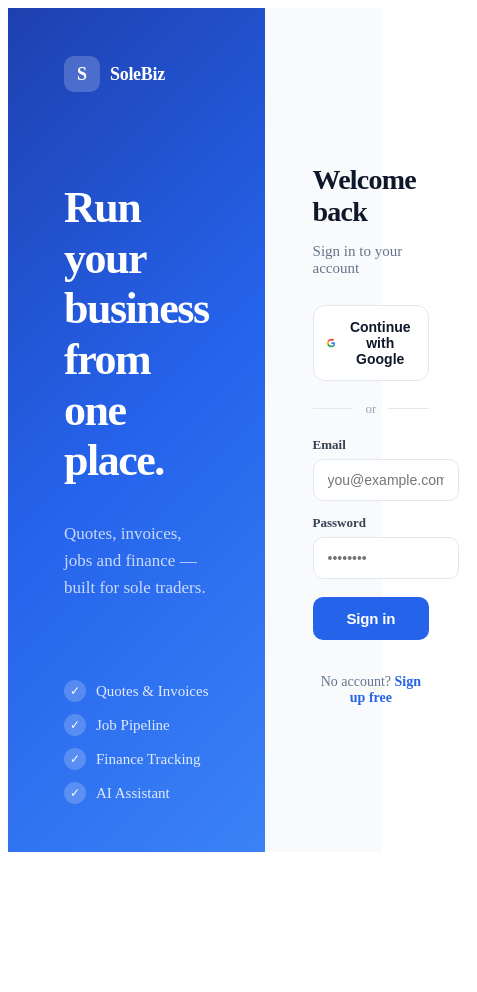
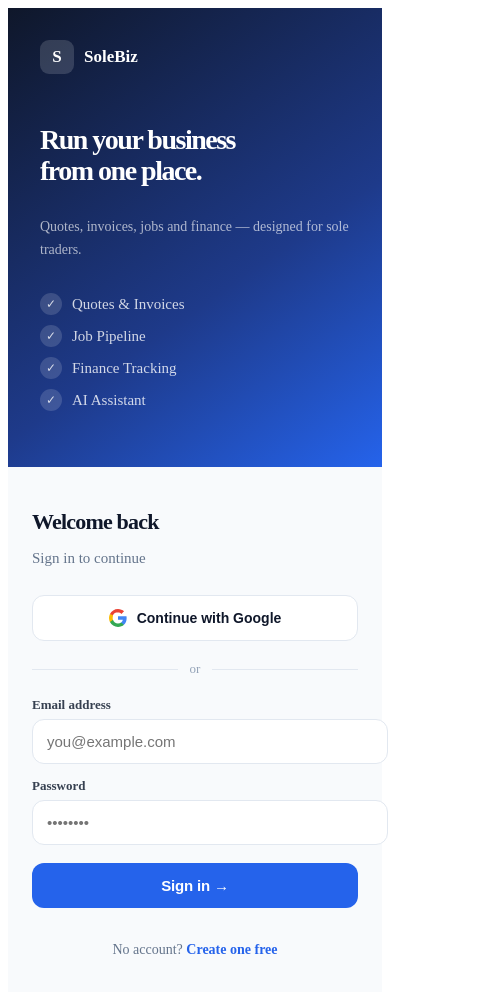
Before and after one commit to mondeklerkuk/solebiz, a React (Vite) app: page / in a window 390 px wide. Shown: the top 992 px of the page, 477 px wide, since content can reach past the window. Before the commit the page ends 860 px from the top, so only its background shows below. Built offline with nearby package versions, Linux system fonts and the light colour scheme.

Commit message:
Plus Jakarta Sans font + mobile responsive

```diff
--- a/index.html
+++ b/index.html
@@ -7,7 +7,7 @@
     <title>SoleBiz</title>
     <link rel="preconnect" href="https://fonts.googleapis.com">
     <link rel="preconnect" href="https://fonts.gstatic.com" crossorigin>
-    <link href="https://fonts.googleapis.com/css2?family=Inter:wght@300;400;500;600;700;800;900&display=swap" rel="stylesheet">
+    <link href="https://fonts.googleapis.com/css2?family=Plus+Jakarta+Sans:wght@400;500;600;700;800&display=swap" rel="stylesheet">
   </head>
   <body>
     <div id="root"></div>
--- a/src/index.css
+++ b/src/index.css
@@ -1,9 +1,9 @@
-@import url('https://fonts.googleapis.com/css2?family=Inter:wght@400;500;600;700;800;900&display=swap');
+@import url('https://fonts.googleapis.com/css2?family=Plus+Jakarta+Sans:wght@400;500;600;700;800&display=swap');
 
 *, *::before, *::after { box-sizing: border-box; margin: 0; padding: 0; }
 
 :root {
-  --font: 'Inter', ui-sans-serif, system-ui, sans-serif;
+  --font: 'Plus Jakarta Sans', ui-sans-serif, system-ui, sans-serif;
   --blue: #2563EB;
   --blue-light: #EFF6FF;
   --green: #10B981;
@@ -16,31 +16,58 @@
   --text-1: #0F172A;
   --text-2: #475569;
   --text-3: #94A3B8;
-  --radius: 14px;
-  --shadow: 0 1px 3px rgba(0,0,0,0.06), 0 1px 2px rgba(0,0,0,0.04);
-  --shadow-md: 0 4px 16px rgba(0,0,0,0.08);
+  --sidebar-w: 232px;
 }
 
 html { font-size: 14px; }
 
 body {
   font-family: var(--font);
-  font-feature-settings: 'cv02','cv03','cv04','cv11';
   background: var(--bg);
   color: var(--text-1);
   -webkit-font-smoothing: antialiased;
   -moz-osx-font-smoothing: grayscale;
-  letter-spacing: -0.01em;
 }
 
-input, textarea, select, button {
-  font-family: var(--font);
-  font-feature-settings: 'cv02','cv03','cv04','cv11';
-  -webkit-font-smoothing: antialiased;
-  letter-spacing: -0.01em;
-}
-
+input, textarea, select, button { font-family: var(--font); -webkit-font-smoothing: antialiased; }
 input:focus, textarea:focus, select:focus { outline: none; }
 button { cursor: pointer; }
 
-h1, h2, h3 { letter-spacing: -0.03em; }
+/* Mobile nav toggle */
+.mobile-menu-btn {
+  display: none;
+  position: fixed;
+  top: 14px;
+  left: 14px;
+  z-index: 200;
+  width: 40px;
+  height: 40px;
+  border-radius: 10px;
+  background: #0F172A;
+  border: none;
+  color: white;
+  font-size: 18px;
+  align-items: center;
+  justify-content: center;
+  cursor: pointer;
+}
+
+@media (max-width: 768px) {
+  .mobile-menu-btn { display: flex; }
+  .sidebar-overlay {
+    position: fixed;
+    inset: 0;
+    background: rgba(0,0,0,0.5);
+    z-index: 150;
+  }
+  .sidebar {
+    position: fixed !important;
+    left: -240px !important;
+    top: 0;
+    height: 100vh;
+    z-index: 160;
+    transition: left 0.25s ease;
+  }
+  .sidebar.open { left: 0 !important; }
+  .main-content { padding-top: 60px !important; }
+}
--- a/src/pages/Dashboard.tsx
+++ b/src/pages/Dashboard.tsx
@@ -3,10 +3,10 @@ import { useAuth } from '../context/AuthContext';
 type Page = 'dashboard' | 'jobs' | 'quotes' | 'finance' | 'settings';
 
 const STATS = [
-  { label: 'Active Jobs', value: '—', change: '', color: '#2563EB', bg: '#EFF6FF' },
-  { label: 'Open Quotes', value: '—', change: '', color: '#10B981', bg: '#ECFDF5' },
-  { label: 'Revenue This Month', value: '£—', change: '', color: '#8B5CF6', bg: '#F5F3FF' },
-  { label: 'Outstanding', value: '£—', change: '', color: '#F59E0B', bg: '#FFFBEB' },
+  { label: 'Active Jobs', value: '—', color: '#2563EB', bg: '#EFF6FF' },
+  { label: 'Open Quotes', value: '—', color: '#10B981', bg: '#ECFDF5' },
+  { label: 'Revenue', value: '£—', color: '#8B5CF6', bg: '#F5F3FF' },
+  { label: 'Outstanding', value: '£—', color: '#F59E0B', bg: '#FFFBEB' },
 ];
 
 const MODULES = [
@@ -24,46 +24,40 @@ export default function Dashboard({ onNavigate }: { onNavigate: (p: Page) => voi
 
   return (
     <div style={s.page}>
-      {/* Top bar */}
       <div style={s.topBar}>
         <div>
           <p style={s.greeting}>{greeting} 👋</p>
           <h1 style={s.heading}>{biz}</h1>
         </div>
-        <div style={s.dateBadge}>{new Date().toLocaleDateString('en-GB', { weekday: 'long', day: 'numeric', month: 'long' })}</div>
+        <div style={s.dateBadge}>{new Date().toLocaleDateString('en-GB', { weekday: 'short', day: 'numeric', month: 'short' })}</div>
       </div>
 
-      {/* Stats row */}
       <div style={s.statsGrid}>
         {STATS.map(stat => (
           <div key={stat.label} style={s.statCard}>
-            <div style={{ ...s.statIcon, background: stat.bg }}>
-              <div style={{ width: 10, height: 10, borderRadius: 5, background: stat.color }} />
-            </div>
+            <div style={{ ...s.statDot, background: stat.color }} />
             <div style={s.statValue}>{stat.value}</div>
             <div style={s.statLabel}>{stat.label}</div>
           </div>
         ))}
       </div>
 
-      {/* Modules */}
       <div style={s.sectionHeader}>
         <h2 style={s.sectionTitle}>Modules</h2>
-        <span style={s.sectionSub}>Click to open</span>
       </div>
       <div style={s.modulesGrid}>
         {MODULES.map(m => (
-          <div key={m.label} style={{ ...s.moduleCard, ...(m.ready ? {} : s.moduleDisabled) }} onClick={() => m.ready && onNavigate(m.page)}>
-            <div style={{ ...s.moduleIconWrap, background: `${m.color}12`, border: `1px solid ${m.color}20` }}>
-              <span style={{ fontSize: 24 }}>{m.icon}</span>
+          <div key={m.label} style={{ ...s.moduleCard, ...(!m.ready ? s.moduleDisabled : {}) }} onClick={() => m.ready && onNavigate(m.page)}>
+            <div style={{ ...s.moduleIconWrap, background: `${m.color}12` }}>
+              <span style={{ fontSize: 22 }}>{m.icon}</span>
             </div>
             <div style={s.moduleInfo}>
               <div style={s.moduleLabel}>{m.label}</div>
               <div style={s.moduleDesc}>{m.desc}</div>
             </div>
-            <div style={{ ...s.moduleBadge, ...(m.ready ? { background: '#ECFDF5', color: '#059669' } : { background: '#F1F5F9', color: '#94A3B8' }) }}>
+            <span style={{ ...s.badge, ...(m.ready ? { background: '#ECFDF5', color: '#059669' } : { background: '#F1F5F9', color: '#94A3B8' }) }}>
               {m.ready ? '● Live' : 'Soon'}
-            </div>
+            </span>
           </div>
         ))}
       </div>
@@ -72,25 +66,24 @@ export default function Dashboard({ onNavigate }: { onNavigate: (p: Page) => voi
 }
 
 const s: Record<string, React.CSSProperties> = {
-  page: { padding: '36px 40px', maxWidth: 960, margin: '0 auto' },
-  topBar: { display: 'flex', justifyContent: 'space-between', alignItems: 'flex-start', marginBottom: 32 },
-  greeting: { fontSize: 13, fontWeight: 500, color: '#94A3B8', marginBottom: 4, letterSpacing: '0.02em', textTransform: 'uppercase' },
-  heading: { fontSize: 30, fontWeight: 800, color: '#0F172A', letterSpacing: '-1px' },
-  dateBadge: { fontSize: 13, fontWeight: 500, color: '#64748B', background: '#fff', border: '1px solid #E2E8F0', borderRadius: 8, padding: '8px 14px' },
-  statsGrid: { display: 'grid', gridTemplateColumns: 'repeat(4, 1fr)', gap: 16, marginBottom: 40 },
-  statCard: { background: '#fff', borderRadius: 16, padding: '22px 20px', border: '1px solid #F1F5F9', boxShadow: '0 1px 3px rgba(0,0,0,0.04)' },
-  statIcon: { width: 36, height: 36, borderRadius: 10, display: 'flex', alignItems: 'center', justifyContent: 'center', marginBottom: 16 },
-  statValue: { fontSize: 28, fontWeight: 800, color: '#0F172A', letterSpacing: '-1px', marginBottom: 4 },
-  statLabel: { fontSize: 13, fontWeight: 500, color: '#94A3B8' },
-  sectionHeader: { display: 'flex', alignItems: 'baseline', gap: 10, marginBottom: 16 },
-  sectionTitle: { fontSize: 18, fontWeight: 700, color: '#0F172A', letterSpacing: '-0.5px' },
-  sectionSub: { fontSize: 13, color: '#94A3B8' },
-  modulesGrid: { display: 'grid', gridTemplateColumns: '1fr 1fr', gap: 14 },
-  moduleCard: { display: 'flex', alignItems: 'center', gap: 16, background: '#fff', borderRadius: 16, padding: '20px 22px', border: '1px solid #F1F5F9', boxShadow: '0 1px 3px rgba(0,0,0,0.04)', cursor: 'pointer', transition: 'box-shadow 0.15s, transform 0.1s' },
-  moduleDisabled: { opacity: 0.55, cursor: 'default' },
-  moduleIconWrap: { width: 48, height: 48, borderRadius: 14, display: 'flex', alignItems: 'center', justifyContent: 'center', flexShrink: 0 },
-  moduleInfo: { flex: 1 },
+  page: { padding: 'clamp(20px, 4vw, 40px) clamp(16px, 4vw, 40px)', maxWidth: 960, margin: '0 auto' },
+  topBar: { display: 'flex', justifyContent: 'space-between', alignItems: 'flex-start', marginBottom: 28, flexWrap: 'wrap', gap: 12 },
+  greeting: { fontSize: 12, fontWeight: 600, color: '#94A3B8', marginBottom: 4, textTransform: 'uppercase', letterSpacing: '0.06em' },
+  heading: { fontSize: 'clamp(22px, 4vw, 30px)', fontWeight: 800, color: '#0F172A', letterSpacing: '-0.8px' },
+  dateBadge: { fontSize: 13, fontWeight: 600, color: '#64748B', background: '#fff', border: '1px solid #E2E8F0', borderRadius: 8, padding: '7px 14px', whiteSpace: 'nowrap' },
+  statsGrid: { display: 'grid', gridTemplateColumns: 'repeat(auto-fit, minmax(140px, 1fr))', gap: 12, marginBottom: 36 },
+  statCard: { background: '#fff', borderRadius: 16, padding: '20px 18px', border: '1px solid #F1F5F9', boxShadow: '0 1px 3px rgba(0,0,0,0.04)' },
+  statDot: { width: 8, height: 8, borderRadius: 4, marginBottom: 14 },
+  statValue: { fontSize: 'clamp(22px, 4vw, 28px)', fontWeight: 800, color: '#0F172A', letterSpacing: '-1px', marginBottom: 4 },
+  statLabel: { fontSize: 12, fontWeight: 500, color: '#94A3B8' },
+  sectionHeader: { marginBottom: 14 },
+  sectionTitle: { fontSize: 17, fontWeight: 800, color: '#0F172A', letterSpacing: '-0.4px' },
+  modulesGrid: { display: 'grid', gridTemplateColumns: 'repeat(auto-fit, minmax(280px, 1fr))', gap: 12 },
+  moduleCard: { display: 'flex', alignItems: 'center', gap: 14, background: '#fff', borderRadius: 16, padding: '18px 20px', border: '1px solid #F1F5F9', boxShadow: '0 1px 3px rgba(0,0,0,0.04)', cursor: 'pointer' },
+  moduleDisabled: { opacity: 0.5, cursor: 'default' },
+  moduleIconWrap: { width: 44, height: 44, borderRadius: 12, display: 'flex', alignItems: 'center', justifyContent: 'center', flexShrink: 0 },
+  moduleInfo: { flex: 1, minWidth: 0 },
   moduleLabel: { fontSize: 15, fontWeight: 700, color: '#0F172A', letterSpacing: '-0.3px', marginBottom: 2 },
-  moduleDesc: { fontSize: 13, color: '#94A3B8', fontWeight: 500 },
-  moduleBadge: { fontSize: 12, fontWeight: 600, padding: '4px 10px', borderRadius: 20, flexShrink: 0 },
+  moduleDesc: { fontSize: 12, color: '#94A3B8', fontWeight: 500 },
+  badge: { fontSize: 11, fontWeight: 700, padding: '4px 10px', borderRadius: 20, flexShrink: 0, whiteSpace: 'nowrap' },
 };
--- a/src/pages/Login.tsx
+++ b/src/pages/Login.tsx
@@ -19,26 +19,27 @@ export default function Login({ onSwitch }: { onSwitch: () => void }) {
   };
 
   return (
-    <div style={s.bg}>
+    <div style={s.page}>
       <div style={s.left}>
         <div style={s.brand}>
-          <div style={s.brandMark}>S</div>
+          <div style={s.brandIcon}>S</div>
           <span style={s.brandName}>SoleBiz</span>
         </div>
-        <div style={s.hero}>
+        <div style={s.heroWrap}>
           <h1 style={s.heroTitle}>Run your business<br/>from one place.</h1>
-          <p style={s.heroSub}>Quotes, invoices, jobs and finance — built for sole traders.</p>
-        </div>
-        <div style={s.dots}>
-          {['Quotes & Invoices', 'Job Pipeline', 'Finance Tracking', 'AI Assistant'].map(f => (
-            <div key={f} style={s.dot}><span style={s.dotCheck}>✓</span>{f}</div>
-          ))}
+          <p style={s.heroSub}>Quotes, invoices, jobs and finance — designed for sole traders.</p>
+          <div style={s.features}>
+            {['Quotes & Invoices', 'Job Pipeline', 'Finance Tracking', 'AI Assistant'].map(f => (
+              <div key={f} style={s.feature}><span style={s.check}>✓</span>{f}</div>
+            ))}
+          </div>
         </div>
       </div>
+
       <div style={s.right}>
         <div style={s.card}>
           <h2 style={s.title}>Welcome back</h2>
-          <p style={s.subtitle}>Sign in to your account</p>
+          <p style={s.subtitle}>Sign in to continue</p>
 
           <button style={s.googleBtn} onClick={handleGoogle}>
             <svg width="18" height="18" viewBox="0 0 18 18"><path fill="#4285F4" d="M17.64 9.2c0-.637-.057-1.251-.164-1.84H9v3.481h4.844c-.209 1.125-.843 2.078-1.796 2.717v2.258h2.908c1.702-1.567 2.684-3.875 2.684-6.615z"/><path fill="#34A853" d="M9 18c2.43 0 4.467-.806 5.956-2.18l-2.909-2.259c-.806.54-1.836.86-3.047.86-2.344 0-4.328-1.584-5.036-3.711H.957v2.332C2.438 15.983 5.482 18 9 18z"/><path fill="#FBBC05" d="M3.964 10.71A5.41 5.41 0 0 1 3.682 9c0-.593.102-1.17.282-1.71V4.958H.957A8.996 8.996 0 0 0 0 9c0 1.452.348 2.827.957 4.042l3.007-2.332z"/><path fill="#EA4335" d="M9 3.58c1.321 0 2.508.454 3.44 1.345l2.582-2.58C13.463.891 11.426 0 9 0 5.482 0 2.438 2.017.957 4.958L3.964 6.29C4.672 4.163 6.656 3.58 9 3.58z"/></svg>
@@ -49,15 +50,15 @@ export default function Login({ onSwitch }: { onSwitch: () => void }) {
 
           <form onSubmit={handleLogin}>
             {error && <div style={s.error}>{error}</div>}
-            <label style={s.label}>Email</label>
-            <input style={s.input} type="email" placeholder="you@example.com" value={email} onChange={e => setEmail(e.target.value)} required />
+            <label style={s.label}>Email address</label>
+            <input style={s.input} type="email" placeholder="you@example.com" value={email} onChange={e => setEmail(e.target.value)} required autoComplete="email" />
             <label style={s.label}>Password</label>
-            <input style={s.input} type="password" placeholder="••••••••" value={password} onChange={e => setPassword(e.target.value)} required />
+            <input style={s.input} type="password" placeholder="••••••••" value={password} onChange={e => setPassword(e.target.value)} required autoComplete="current-password" />
             <button style={{ ...s.primaryBtn, opacity: loading ? 0.75 : 1 }} type="submit" disabled={loading}>
-              {loading ? 'Signing in…' : 'Sign in'}
+              {loading ? 'Signing in…' : 'Sign in →'}
             </button>
           </form>
-          <p style={s.footer}>No account? <span style={s.link} onClick={onSwitch}>Sign up free</span></p>
+          <p style={s.footer}>No account?{' '}<span style={s.link} onClick={onSwitch}>Create one free</span></p>
         </div>
       </div>
     </div>
@@ -65,29 +66,29 @@ export default function Login({ onSwitch }: { onSwitch: () => void }) {
 }
 
 const s: Record<string, React.CSSProperties> = {
-  bg: { minHeight: '100vh', display: 'flex', background: '#F8FAFC' },
-  left: { flex: 1, background: 'linear-gradient(135deg, #1E40AF 0%, #2563EB 50%, #3B82F6 100%)', padding: '48px 56px', display: 'flex', flexDirection: 'column', justifyContent: 'space-between' },
-  brand: { display: 'flex', alignItems: 'center', gap: 10 },
-  brandMark: { width: 36, height: 36, borderRadius: 10, background: 'rgba(255,255,255,0.2)', backdropFilter: 'blur(10px)', color: '#fff', fontSize: 18, fontWeight: 800, display: 'flex', alignItems: 'center', justifyContent: 'center' },
-  brandName: { fontSize: 18, fontWeight: 700, color: '#fff', letterSpacing: '-0.3px' },
-  hero: { flex: 1, display: 'flex', flexDirection: 'column', justifyContent: 'center' },
-  heroTitle: { fontSize: 44, fontWeight: 800, color: '#fff', lineHeight: 1.15, letterSpacing: '-1.5px', marginBottom: 16 },
-  heroSub: { fontSize: 17, color: 'rgba(255,255,255,0.75)', lineHeight: 1.6, maxWidth: 360 },
-  dots: { display: 'flex', flexDirection: 'column', gap: 12 },
-  dot: { display: 'flex', alignItems: 'center', gap: 10, fontSize: 15, color: 'rgba(255,255,255,0.85)', fontWeight: 500 },
-  dotCheck: { width: 22, height: 22, borderRadius: 11, background: 'rgba(255,255,255,0.2)', display: 'flex', alignItems: 'center', justifyContent: 'center', fontSize: 12, color: '#fff', flexShrink: 0 },
-  right: { width: 480, display: 'flex', alignItems: 'center', justifyContent: 'center', padding: 48 },
+  page: { minHeight: '100vh', display: 'flex', flexWrap: 'wrap' },
+  left: { flex: '1 1 380px', background: 'linear-gradient(145deg,#0F172A 0%,#1E3A8A 60%,#2563EB 100%)', padding: 'clamp(32px,6vw,60px)', display: 'flex', flexDirection: 'column', justifyContent: 'space-between', minHeight: 260 },
+  brand: { display: 'flex', alignItems: 'center', gap: 10, marginBottom: 'clamp(32px,6vw,60px)' },
+  brandIcon: { width: 34, height: 34, borderRadius: 9, background: 'rgba(255,255,255,0.15)', color: '#fff', fontSize: 17, fontWeight: 800, display: 'flex', alignItems: 'center', justifyContent: 'center' },
+  brandName: { fontSize: 17, fontWeight: 800, color: '#fff' },
+  heroWrap: { flex: 1, display: 'flex', flexDirection: 'column', justifyContent: 'center', paddingBottom: 'clamp(24px,4vw,40px)' },
+  heroTitle: { fontSize: 'clamp(28px,5vw,46px)', fontWeight: 800, color: '#fff', lineHeight: 1.1, letterSpacing: '-1.5px', marginBottom: 16 },
+  heroSub: { fontSize: 'clamp(14px,2vw,17px)', color: 'rgba(255,255,255,0.65)', lineHeight: 1.6, maxWidth: 340, marginBottom: 32 },
+  features: { display: 'flex', flexDirection: 'column', gap: 10 },
+  feature: { display: 'flex', alignItems: 'center', gap: 10, fontSize: 15, color: 'rgba(255,255,255,0.8)', fontWeight: 500 },
+  check: { width: 22, height: 22, borderRadius: 11, background: 'rgba(255,255,255,0.15)', display: 'flex', alignItems: 'center', justifyContent: 'center', fontSize: 12, flexShrink: 0 },
+  right: { flex: '1 1 340px', display: 'flex', alignItems: 'center', justifyContent: 'center', padding: 'clamp(24px,4vw,48px)', background: '#F8FAFC' },
   card: { width: '100%', maxWidth: 380 },
-  title: { fontSize: 28, fontWeight: 800, color: '#0F172A', letterSpacing: '-0.8px', marginBottom: 6 },
-  subtitle: { fontSize: 15, color: '#64748B', marginBottom: 28 },
-  googleBtn: { width: '100%', display: 'flex', alignItems: 'center', justifyContent: 'center', gap: 10, padding: '13px', border: '1.5px solid #E2E8F0', borderRadius: 12, background: '#fff', fontSize: 14, fontWeight: 600, color: '#0F172A', cursor: 'pointer', marginBottom: 20, transition: 'border-color 0.15s' },
+  title: { fontSize: 'clamp(22px,4vw,28px)', fontWeight: 800, color: '#0F172A', letterSpacing: '-0.8px', marginBottom: 6 },
+  subtitle: { fontSize: 15, color: '#64748B', fontWeight: 500, marginBottom: 28 },
+  googleBtn: { width: '100%', display: 'flex', alignItems: 'center', justifyContent: 'center', gap: 10, padding: '13px', border: '1.5px solid #E2E8F0', borderRadius: 12, background: '#fff', fontSize: 14, fontWeight: 700, color: '#0F172A', cursor: 'pointer', marginBottom: 20 },
   divider: { display: 'flex', alignItems: 'center', gap: 12, marginBottom: 20 },
   line: { flex: 1, height: 1, background: '#E2E8F0' },
   or: { color: '#94A3B8', fontSize: 13, fontWeight: 500 },
-  error: { background: '#FEF2F2', color: '#DC2626', padding: '10px 14px', borderRadius: 10, marginBottom: 14, fontSize: 13, fontWeight: 500 },
-  label: { display: 'block', fontSize: 13, fontWeight: 600, color: '#374151', marginBottom: 6 },
-  input: { width: '100%', padding: '12px 14px', border: '1.5px solid #E2E8F0', borderRadius: 10, fontSize: 14, color: '#0F172A', background: '#fff', marginBottom: 14, display: 'block', transition: 'border-color 0.15s' },
-  primaryBtn: { width: '100%', padding: '13px', background: '#2563EB', color: '#fff', border: 'none', borderRadius: 10, fontSize: 15, fontWeight: 700, cursor: 'pointer', letterSpacing: '-0.2px', marginTop: 4, marginBottom: 20 },
-  footer: { fontSize: 14, color: '#64748B', textAlign: 'center' },
-  link: { color: '#2563EB', cursor: 'pointer', fontWeight: 600 },
+  error: { background: '#FEF2F2', color: '#DC2626', padding: '10px 14px', borderRadius: 10, marginBottom: 14, fontSize: 13, fontWeight: 600 },
+  label: { display: 'block', fontSize: 13, fontWeight: 700, color: '#374151', marginBottom: 6 },
+  input: { width: '100%', padding: '13px 14px', border: '1.5px solid #E2E8F0', borderRadius: 12, fontSize: 15, color: '#0F172A', background: '#fff', marginBottom: 14, display: 'block', fontWeight: 500 },
+  primaryBtn: { width: '100%', padding: '14px', background: '#2563EB', color: '#fff', border: 'none', borderRadius: 12, fontSize: 15, fontWeight: 800, cursor: 'pointer', letterSpacing: '-0.2px', marginTop: 4, marginBottom: 20 },
+  footer: { fontSize: 14, color: '#64748B', textAlign: 'center', fontWeight: 500 },
+  link: { color: '#2563EB', cursor: 'pointer', fontWeight: 700 },
 };
--- a/src/pages/jobs/JobBoard.tsx
+++ b/src/pages/jobs/JobBoard.tsx
@@ -57,8 +57,8 @@ function JobCard({ job, onStatusChange, onEdit }: any) {
 }
 
 const s: Record<string, React.CSSProperties> = {
-  board: { display: 'flex', gap: 16, overflowX: 'auto', paddingBottom: 16 },
-  column: { minWidth: 200, flex: '1 1 200px' },
+  board: { display: 'flex', gap: 12, overflowX: 'auto' as any, paddingBottom: 16, WebkitOverflowScrolling: 'touch' as any },
+  column: { minWidth: 180, flex: '1 1 180px' },
   colHeader: { borderRadius: 8, padding: '8px 12px', display: 'flex', justifyContent: 'space-between', alignItems: 'center', marginBottom: 10 },
   colLabel: { fontSize: 13, fontWeight: 600 },
   colCount: { fontSize: 13, fontWeight: 700, opacity: 0.7 },
--- a/src/pages/jobs/JobsPage.tsx
+++ b/src/pages/jobs/JobsPage.tsx
@@ -72,7 +72,7 @@ export default function JobsPage() {
 }
 
 const s: Record<string, React.CSSProperties> = {
-  page: { padding: '36px 40px', maxWidth: 1200, margin: '0 auto' },
+  page: { padding: 'clamp(16px,4vw,36px) clamp(14px,4vw,40px)', maxWidth: 1200, margin: '0 auto' },
   header: { display: 'flex', justifyContent: 'space-between', alignItems: 'flex-start', marginBottom: 24 },
   title: { fontSize: 24, fontWeight: 700, color: '#0F172A', margin: 0 },
   subtitle: { fontSize: 14, color: '#64748B', margin: '4px 0 0' },
--- a/src/pages/quotes/QuotesPage.tsx
+++ b/src/pages/quotes/QuotesPage.tsx
@@ -135,12 +135,12 @@ export default function QuotesPage() {
 }
 
 const s: Record<string, React.CSSProperties> = {
-  page: { padding: '36px 40px', maxWidth: 1000, margin: '0 auto' },
+  page: { padding: 'clamp(16px,4vw,36px) clamp(14px,4vw,40px)', maxWidth: 1000, margin: '0 auto' },
   header: { display: 'flex', justifyContent: 'space-between', alignItems: 'flex-start', marginBottom: 20 },
   title: { fontSize: 24, fontWeight: 700, color: '#0F172A', margin: 0 },
   subtitle: { fontSize: 14, color: '#64748B', margin: '4px 0 0' },
   addBtn: { background: '#2563EB', color: '#fff', border: 'none', borderRadius: 10, padding: '10px 20px', fontSize: 14, fontWeight: 600, cursor: 'pointer' },
-  statsRow: { display: 'flex', gap: 16, marginBottom: 20 },
+  statsRow: { display: 'flex', flexWrap: 'wrap' as any, gap: 12, marginBottom: 20 },
   stat: { flex: 1, background: '#fff', borderRadius: 12, padding: '16px 20px', boxShadow: '0 1px 4px rgba(0,0,0,0.06)' },
   statLabel: { fontSize: 12, color: '#64748B', marginBottom: 4 },
   statValue: { fontSize: 22, fontWeight: 700, color: '#0F172A' },
```
Also changed, not shown: src/App.tsx (+17 -12 lines).
